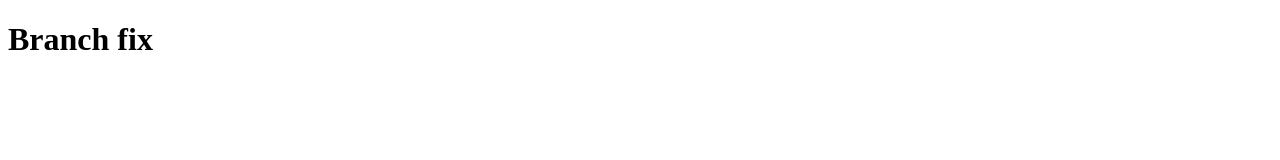
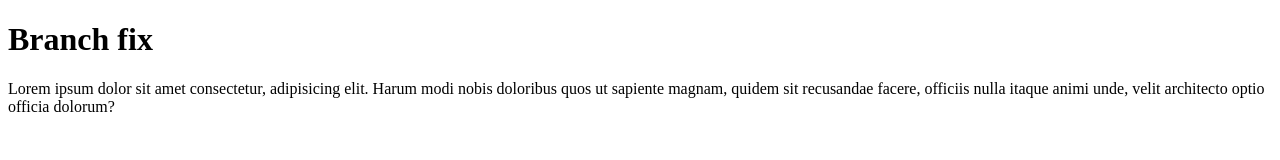
Before and after one commit to danislav-klin/git-course, a plain HTML site: page index.html in a window 1280 px wide. Drawn offline with Linux system fonts and the light colour scheme.

Commit message:
add p with lorem ipsum

```diff
--- a/index.html
+++ b/index.html
@@ -7,5 +7,6 @@
 </head>
 <body>
     <h1>Branch fix</h1>
+    <p>Lorem ipsum dolor sit amet consectetur, adipisicing elit. Harum modi nobis doloribus quos ut sapiente magnam, quidem sit recusandae facere, officiis nulla itaque animi unde, velit architecto optio officia dolorum?</p>
 </body>
 </html>
```
